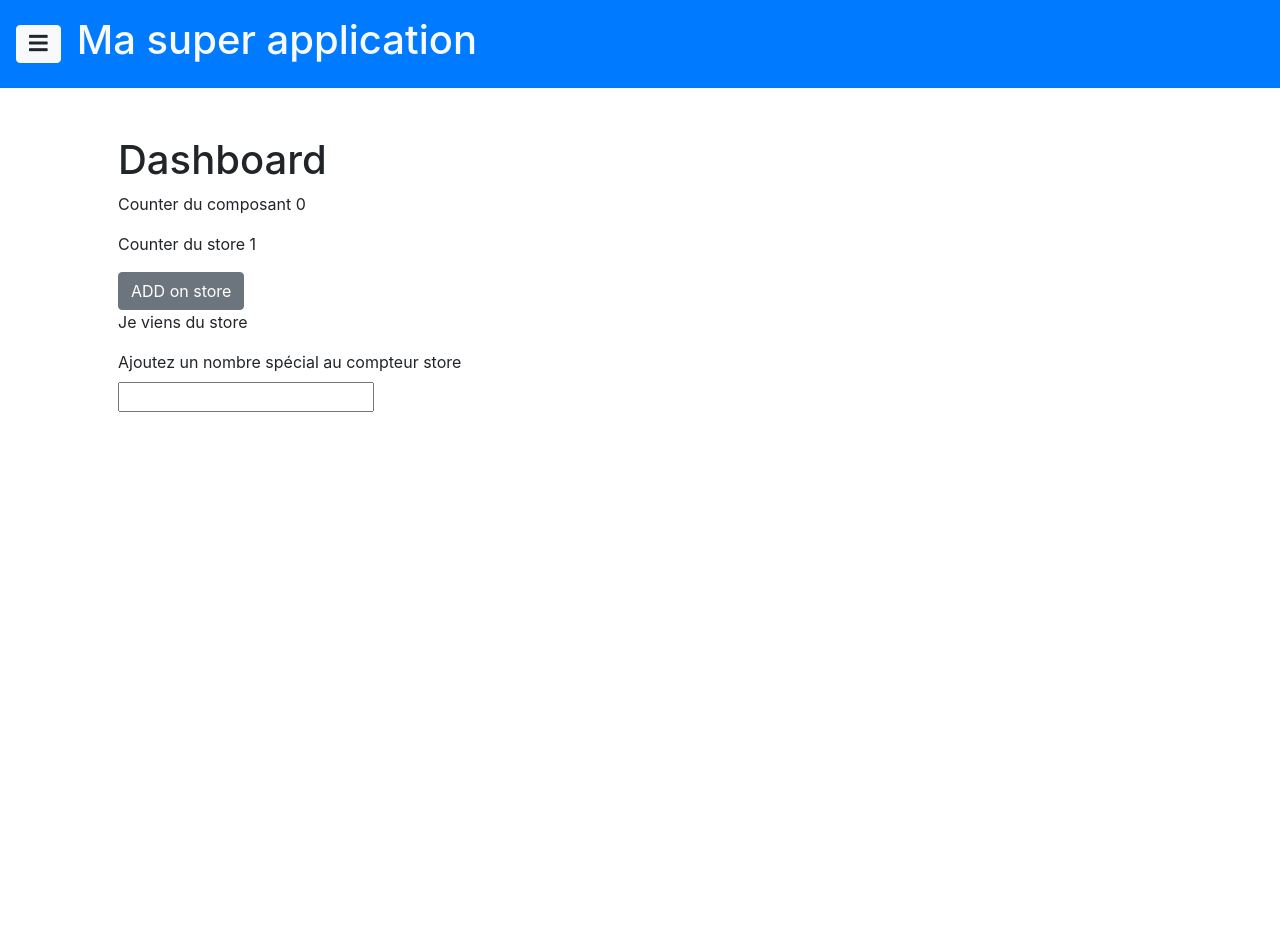
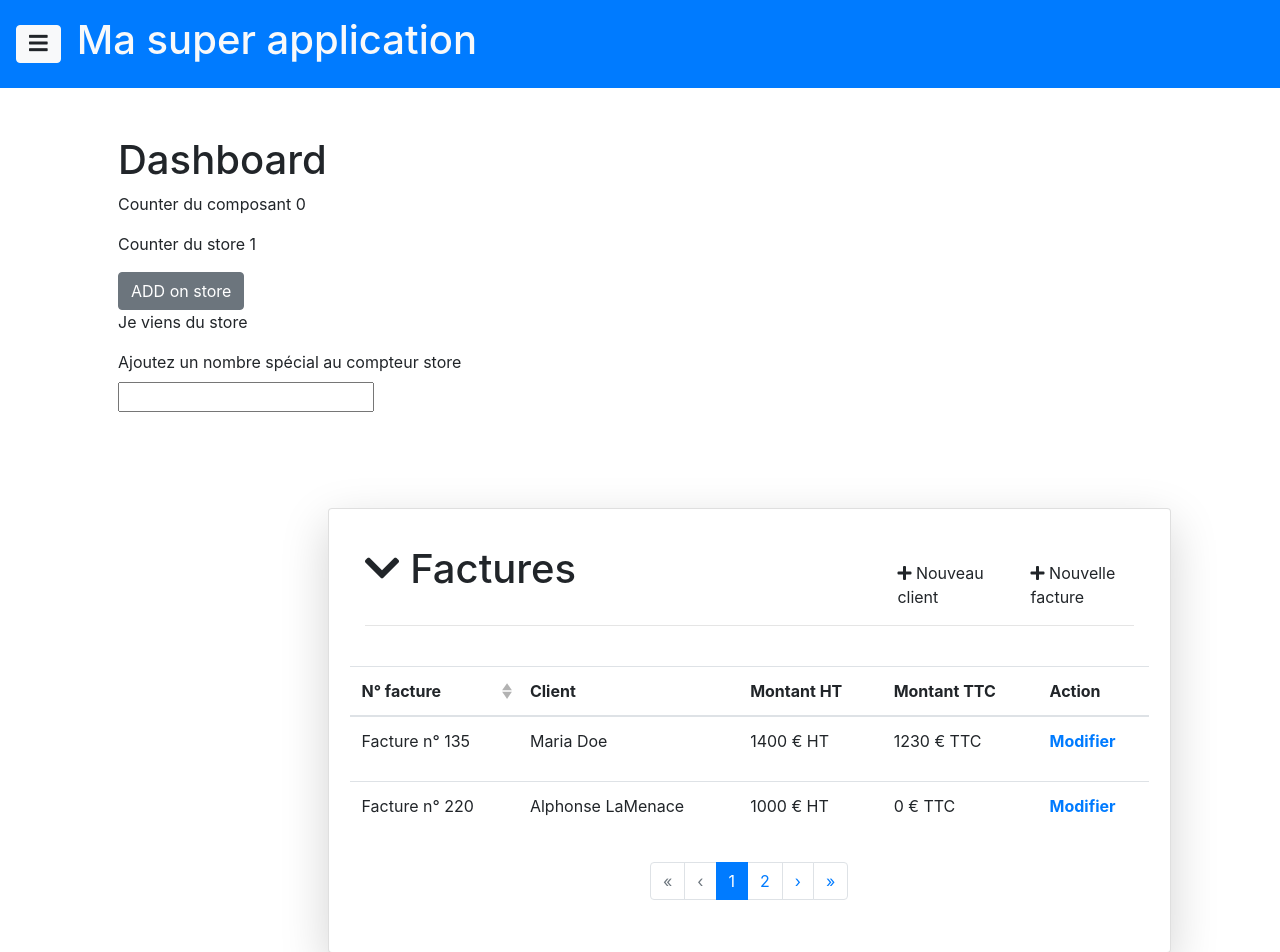
Before and after one commit to BlueAbdul/VueBill, a Vue app: page / in a window 1280 px wide. Shown: the top 952 px of the page. Before the commit the page ends 800 px from the top, so only its background shows below. Built offline with nearby package versions, Linux system fonts and the light colour scheme.

Commit message:
Ajout des factures sur dashboard

```diff
--- a/src/views/Dashboard.vue
+++ b/src/views/Dashboard.vue
@@ -16,27 +16,150 @@
       <label>Ajoutez un nombre spécial au compteur store </label>
       <br>
       <input type="number" @change="changeCounter">
-    </b-container>
+      </b-container>
+         <b-row class="mt-5">
+      <b-col cols="3" class="left"> </b-col>
+      <b-col cols="8">
+        <b-card class="shadow-lg p-3">
+          <b-row>
+            <b-col cols="8">
+              <h1><i class="fas fa-chevron-down" /> Factures</h1>
+            </b-col>
+            <b-col cols="2" class="mt-3">
+              <i class="fas fa-plus" /> <a>Nouveau client </a>
+            </b-col>
+            <b-col cols="2" class="mt-3">
+              <i class="fas fa-plus" /> <a>Nouvelle facture </a>
+            </b-col>
+          </b-row>
+          <hr />
+          <br />
+          <b-row>
+            <b-table
+              hover
+              :items="bills"
+              :fields="fields"
+              :per-page="perPage"
+              :current-page="currentPage"
+              class="grey-th"
+            >
+              <template #cell(id)="row">
+                <p>Facture n° {{ row.item.id }}</p>
+              </template>
+              <template #cell(client)="row">
+                <p>
+                  {{ row.item.client.firstname }} {{ row.item.client.lastname }}
+                </p>
+              </template>
+              <template #cell(montant)="row">
+                <p>{{ montantHT(row.item.prestations) }} € HT</p>
+              </template>
+              <template #cell(montant-ttc)="row">
+                <p>{{ montantTTC(row.item) }} € TTC</p>
+              </template>
+              <template #cell(action)="row">
+                <router-link
+                  :to="{
+                    name: 'edition-facture',
+                    params: { bill: row, id: row.item.id },
+                  }"
+                  class="links"
+                >
+                  <b>Modifier</b></router-link
+                >
+              </template>
+            </b-table>
+          </b-row>
+
+          <b-row>
+            <b-col cols="12">
+              <b-pagination
+                align="center"
+                v-model="currentPage"
+                :total-rows="rows"
+                :per-page="perPage"
+                aria-controls="my-table"
+              ></b-pagination>
+            </b-col>
+          </b-row>
+        </b-card>
+        <b-form-checkbox class="my-4" v-model="debug" name="debug" switch
+          >Debug</b-form-checkbox
+        >
+
+        <pre
+          v-if="debug"
+          class="debug card border-primary bg-dark text-light p-4"
+          >{{ bills }}</pre
+        >
+      </b-col>
+      <b-col> </b-col>
+    </b-row>
+
 
   </div>
 </template>
 
 <script>
+
+import {mapState} from 'vuex'
+
 export default {
     name : 'Dashboard',
     data(){
       return {
-        counter : 0
+        debug:false,
+        counter : 0,
+        perPage: 2,
+      currentPage: 1,
+         fields: [
+        {
+          key: "id",
+          label: "N° facture",
+          class: "cell-th",
+          sortable: true,
+        },
+        {
+          key: "client",
+          label: "Client",
+          class: "cell-th",
+          sortable: false,
+        },
+        {
+          key: "montant",
+          label: "Montant HT",
+          class: "cell-th",
+          sortable: false,
+        },
+        {
+          key: "montant-ttc",
+          label: "Montant TTC",
+          class: "cell-th",
+          sortable: false,
+        },
+        {
+          key: "action",
+          label: "Action",
+          class: "cell-th",
+          sortable: false,
+        },
+      ]
       }
     },
 
     computed:{
+      rows() {
+      return this.bills.length;
+    },
       counterStore(){
         return this.$store.state.counter
       },
       dataStore(){
         return this.$store.state.dataStore
-      }
+      },
+      ...mapState({
+        bills: state => state.bill.bills
+      })
     },
     methods: {
       onAddCounter(){
@@ -48,7 +171,28 @@ export default {
        let data = event.target.value;
        //Déclencher l'action, puis la mettre à jour
         this.$store.dispatch('changeCounter', data)
+      },
+       montantHT(elt) {
+      let result = 0;
+      elt.forEach((el) => {
+        result += el.price * el.qty;
+      });
+      return result;
+    },
+
+    montantTTC(elt) {
+      let ht = this.montantHT(elt.prestations);
+      let reductions = elt.discount + elt.paid;
+      let tva = elt.tvaRate;
+      let resultTVA = 0;
+      let result = 0;
+      if( elt.tva){
+          tva = tva / 100;
+           resultTVA = ht * tva;
+           result = ht + resultTVA - reductions;
       }
+      return result;
+    }
     }
 }
 </script>
```
